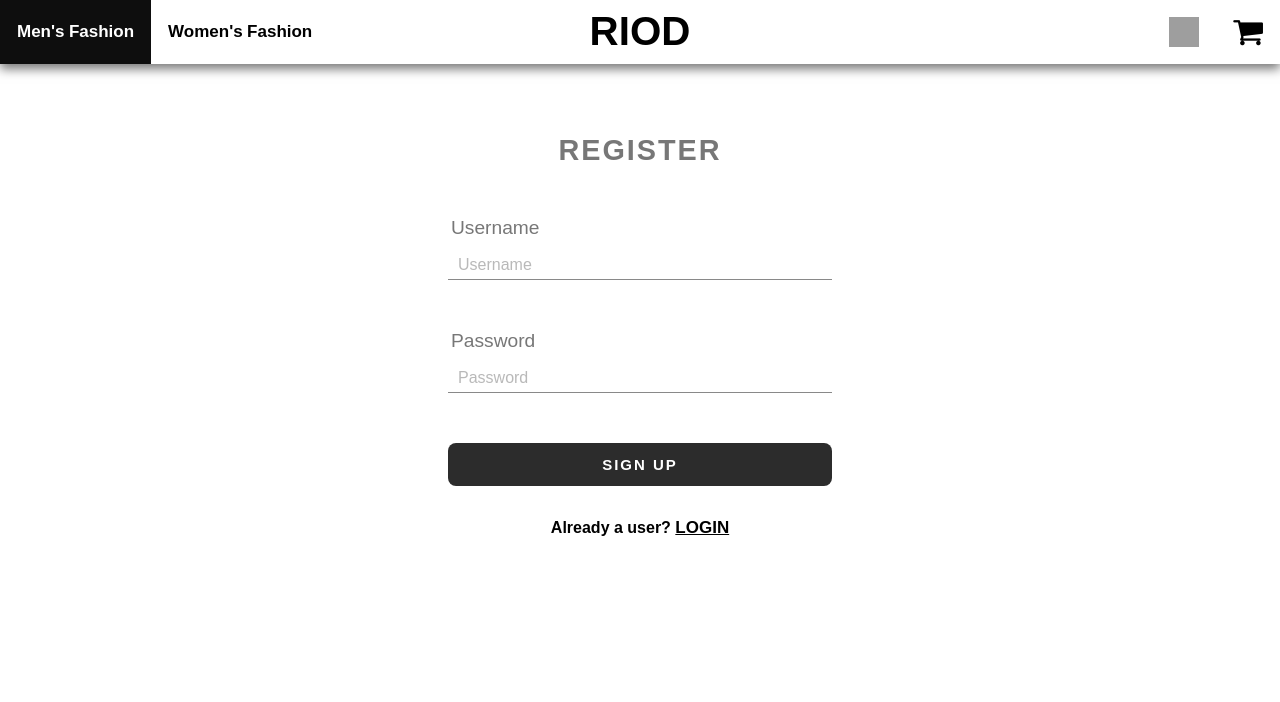
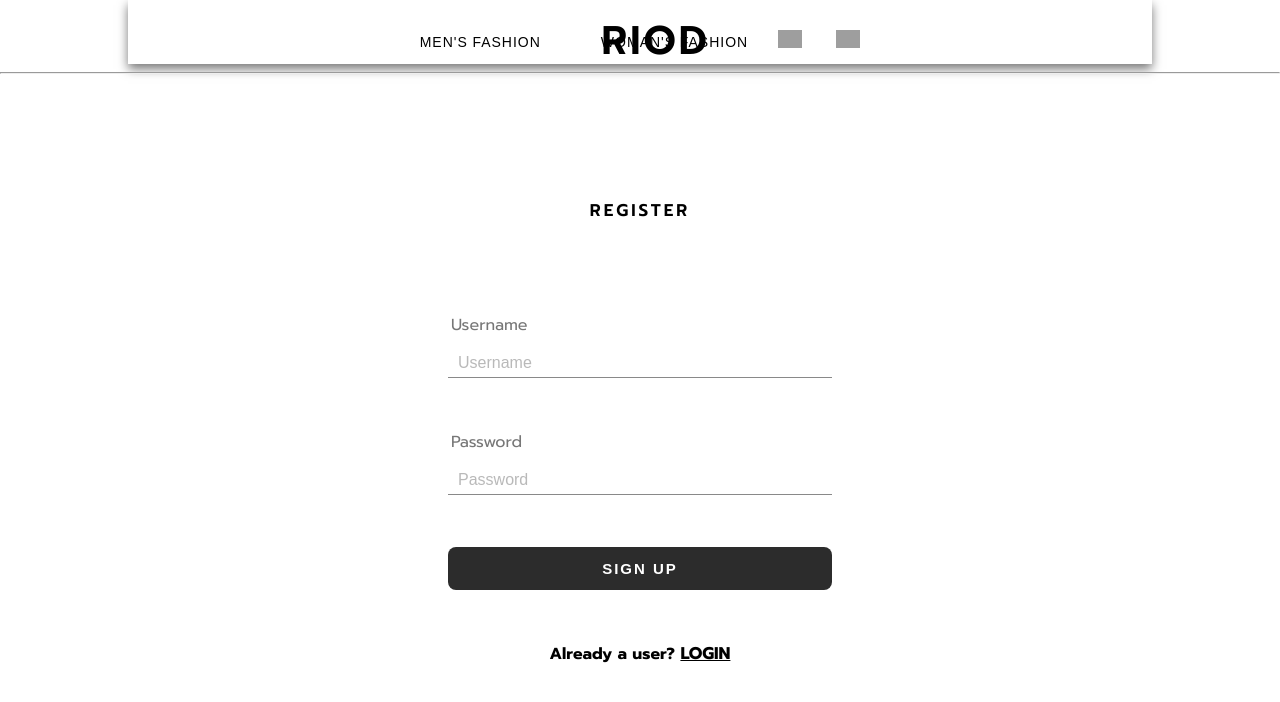
Before and after one commit to MindNara/RIOD-web-app, a PHP site: page /register.php in a window 1280 px wide. Shown: the top 702 px of the page. Run offline with PHP 8.4, Linux system fonts and the light colour scheme; grey boxes are pictures that could not be loaded.

Commit message:
Fix navbar

```diff
--- a/login/register.php
+++ b/login/register.php
@@ -15,24 +15,25 @@
 </head>
 
 <body>
+    <header>
+        <div id="navbar">
+            <a class="logo">RIOD</a>
             <nav>
-        <div class="nav-items-1">
-            <a href="#">Men's Fashion</a>
-            <a href="#">Women's Fashion</a>
+                <ul>
+                    <li><a href="#">Men's Fashion</a></li>
+                    <li><a href="#">Woman's Fashion</a></li>
+                    <li><img href="#" src="https://drive.google.com/uc?id=1X5sxcAb9joKPlVRt2D8SQPZsjw5uUkE_" width="24px"></li>
+                    <li><img href="#" src="https://drive.google.com/uc?id=1vc_Qugk8SxibamNq_wTBnpRCHRf6Abyp" width="24px" padding-left="20px"></li>
+                </ul>
+            </nav>
+            <hr>
         </div>
-        <div class="logo">
-            <h1>RIOD</h1>
-        </div>
-        </div>
-        <div class="nav-items-2">
-            <a href="#cart"><img class="cart" src="https://bit.ly/3DrG4A2"></a>
-            <a href="#cart"><i class="fa fa-shopping-cart" style="font-size:32px"></i></a>
-        </div>
-    </nav>
+    </header>
 
     <div class="header">
-        <h2>REGISTER</h2>
+        <a>REGISTER</a>
     </div>
+
     <form action="register_db.php" method="post">
         <?php include('errors.php'); ?>
         <?php if (isset($_SESSION['error'])) : ?>
--- a/login/style.css
+++ b/login/style.css
@@ -1,21 +1,85 @@
-* {
+@import url('https://fonts.googleapis.com/css2?family=Prompt:wght@100;200;300;400;500;600;700;800;900&display=swap');
+
+body {
     margin: 0;
     padding: 0;
-}
-
-body {
-    font-size: 120%;
-    font-family: Century Gothic Std,arial,sans-serif;
+    width: 100%;
+    overflow: hidden;
+    font-family: 'Prompt', sans-serif;
 }
 
 .header {
     width: 30%;
     margin: 50px auto 0px;
     text-align: center;
-    padding: 20px;
-    font-size: 1em;
-    color: #777777;
+    padding: 50px;
+    color: #979797;
     letter-spacing: 2px;
+    font-size: 40px;
+    font-weight: 600;
+    letter-spacing: 3px;
+}
+
+header {
+    height: 9vh;
+}
+
+nav {
+    width: 80%;
+    margin: 0 auto;
+}
+
+nav ul {
+    margin: auto;
+    padding: 20px 0 0;
+    list-style: none;
+    text-align: right;
+}
+
+nav ul li {
+    float: none;
+    display: inline-block;
+}
+
+nav ul li:nth-child(1),
+nav ul li:nth-child(2) {
+    float: left;
+}
+
+nav ul li a {
+    font-size: 14px;
+    text-decoration: none;
+    display: block;
+    padding: 12px 30px;
+    color: black;
+    text-transform: uppercase;
+    letter-spacing: 1px;
+    font-weight: 500;
+}
+
+nav ul li img {
+    padding: 10px 30px 10px 0px;
+    cursor: pointer;
+}
+
+#navbar {
+    width: 100%;
+    position: absolute;
+}
+
+.logo {
+    width: 100px;
+    height: 100px;
+    position: absolute;
+    left: 47%;
+    top: 0%;
+    font-size: 40px;
+    font-weight: 600;
+    letter-spacing: 3px;
+    padding: 10px 0 0;
+    text-decoration: none;
+    color: black;
+    cursor: default;
 }
 
 form {
@@ -81,7 +145,8 @@ form {
     letter-spacing: 2px;
     font-weight: bold;
 }
-.Sign-Up{
+
+.Sign-Up {
     text-align: center;
     font-size: 16px;
     font-weight: bold;
@@ -162,12 +227,38 @@ nav a:hover {
 
 
 /*Filter styles*/
-.saturate { filter: saturate(3); }
-.grayscale { filter: grayscale(100%); }
-.contrast { filter: contrast(160%); }
-.brightness { filter: brightness(0.25); }
-.blur { filter: blur(3px); }
-.invert { filter: invert(100%); }
-.sepia { filter: sepia(100%); }
-.huerotate { filter: hue-rotate(180deg); }
-.rss.opacity { filter: opacity(50%); }
+.saturate {
+    filter: saturate(3);
+}
+
+.grayscale {
+    filter: grayscale(100%);
+}
+
+.contrast {
+    filter: contrast(160%);
+}
+
+.brightness {
+    filter: brightness(0.25);
+}
+
+.blur {
+    filter: blur(3px);
+}
+
+.invert {
+    filter: invert(100%);
+}
+
+.sepia {
+    filter: sepia(100%);
+}
+
+.huerotate {
+    filter: hue-rotate(180deg);
+}
+
+.rss.opacity {
+    filter: opacity(50%);
+}
```
Also changed, not shown: login/login.php (+14 -16 lines). Lines whose indentation alone changed are shown as unchanged.
